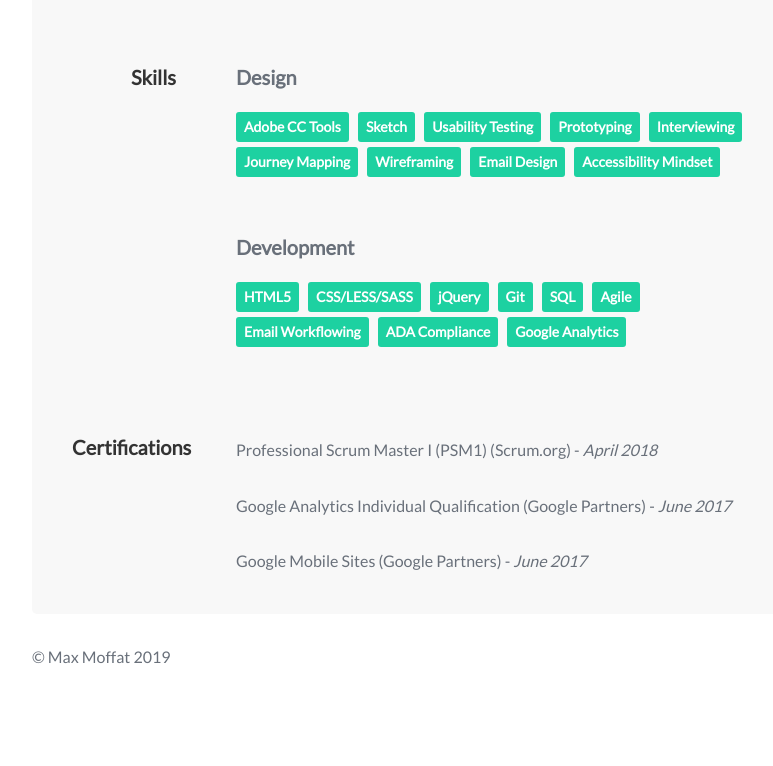
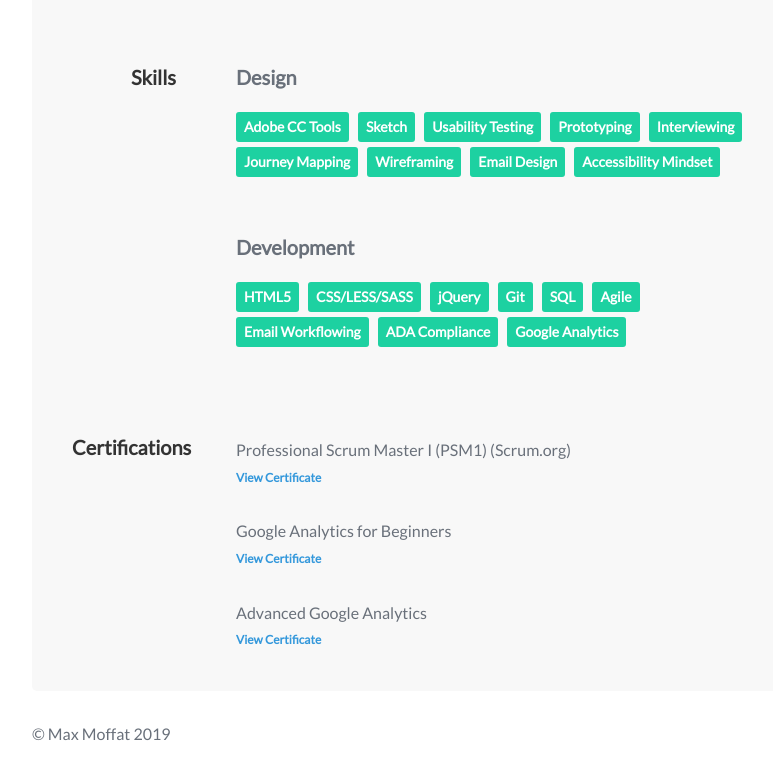
Before and after one commit to maxmoffat/maxmoffat.github.io, a website: page experience.html in a window 1280 px wide. Shown: the part 1346-2112 px from the top of the page, without its empty margins (228-1001 px from the left). Before the commit the page ends 2036 px from the top, so only its background shows below. Drawn offline with nearby package versions, Linux system fonts and the light colour scheme.

Commit message:
adding certificates

```diff
--- a/experience.html
+++ b/experience.html
@@ -158,13 +158,19 @@
 
     <div><h2 class="section-title">Certifications</h2></div>
     <div class="certifications">
-      <p>Professional Scrum Master I (PSM1) (Scrum.org) - <span style="font-style:italic;">April 2018</span></p>
-      <p>Google Analytics Individual Qualification (Google Partners) - <span style="font-style:italic">June 2017</span></p>
-      <p>Google Mobile Sites (Google Partners) - <span style="font-style:italic">June 2017</span></p>
+      <p>Professional Scrum Master I (PSM1) (Scrum.org)
+          <br /><a href="certifications/psm1.pdf" target="_blank">View Certificate</a>
+      </p>
+      <p>Google Analytics for Beginners
+          <br /><a href="certifications/google-analytics-for-beginners.pdf" target="_blank">View Certificate</a>
+      </p>
+      <p>Advanced Google Analytics
+          <br /><a href="certifications/psm1.pdf" target="_blank">View Certificate</a>
+      </p>
     </div>
 
 
-  </div>
+</div> <!--end resume container-->
 
   <footer>
     <p>&copy; Max Moffat <span id="year"></span></p>
--- a/scss/styles.scss
+++ b/scss/styles.scss
@@ -428,6 +428,10 @@ a:hover{
 
   }
 
+  .certifications a{
+      font-size:12px;
+  }
+
 }
 
 @media only screen and (max-width:700px){
```
Also changed, not shown: css/styles.css, 3 other files.
